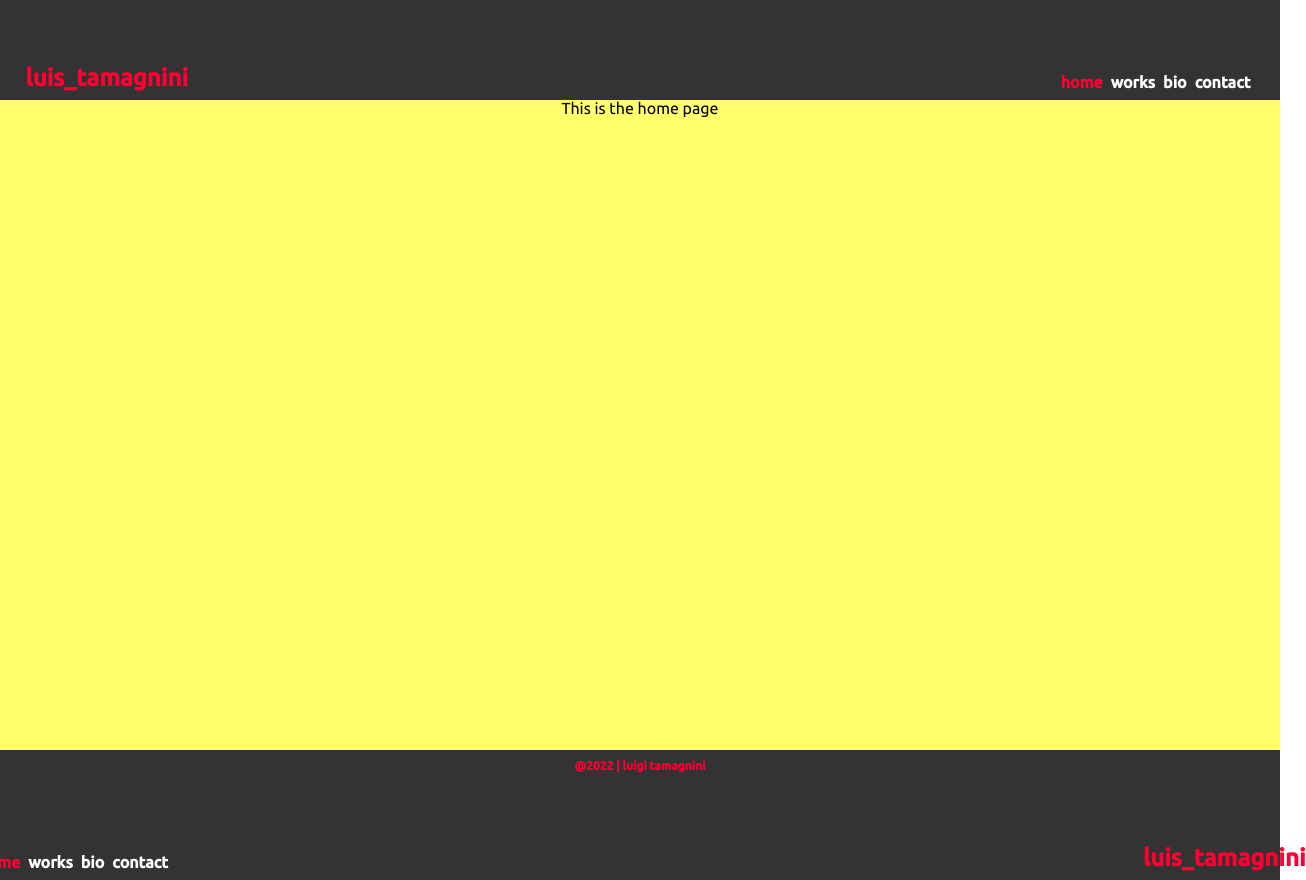
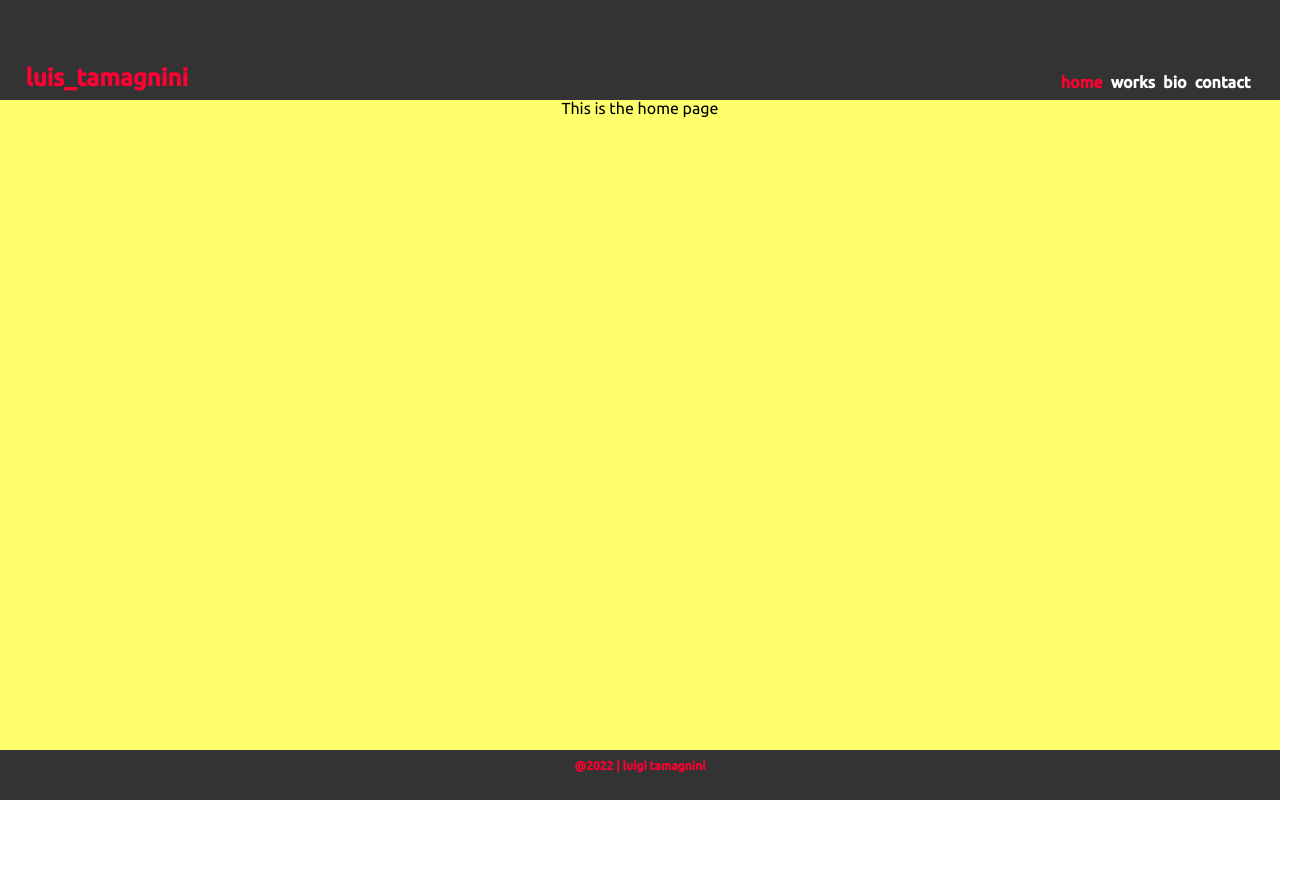
Before and after one commit to unexCoder/luigi_site, a Vue app: page / in a window 1280 px wide. Shown: the whole page, 1306 px wide, since content can reach past the window. After the commit the page ends 800 px from the top, so only its background shows below. Built offline with nearby package versions, Linux system fonts and the light colour scheme.

Commit message:
main_framework

```diff
--- a/src/App.vue
+++ b/src/App.vue
@@ -2,7 +2,6 @@
   <HeaderView />
   <router-view/>
   <FooterView />
-  <header-view style="flex-direction: row-reverse" />
 </template>
 
 <script>
```
Also changed, not shown: src/main.js (line endings or trailing spaces), 1 other file (tests, documents, lock files or other folders).
